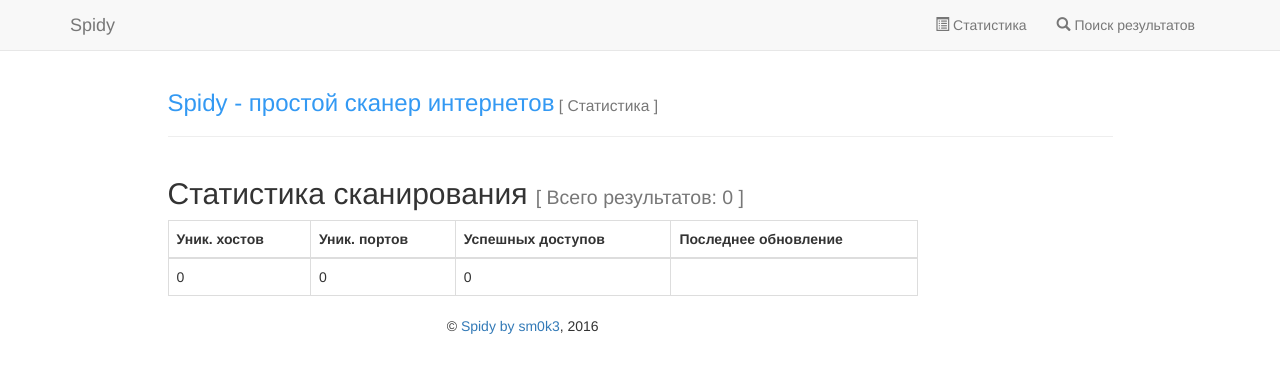
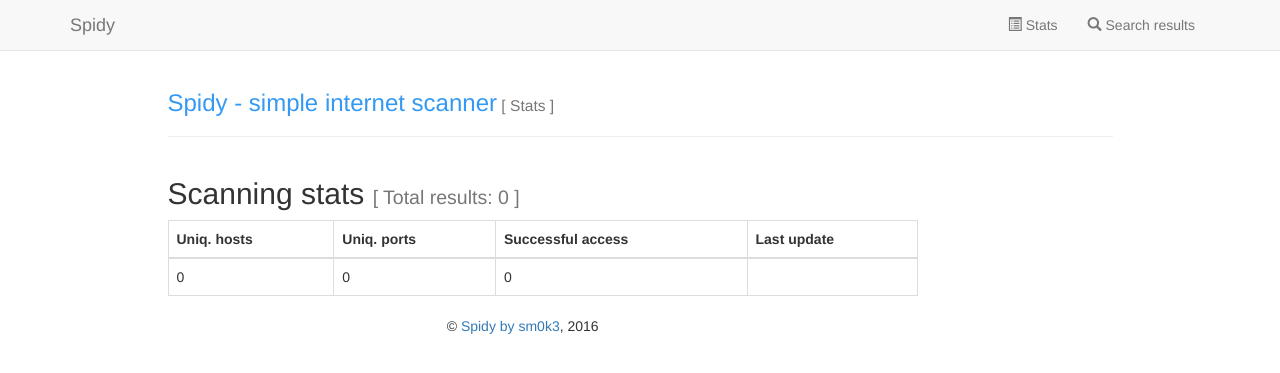
Before and after one commit to sm0k3net/spidy, a PHP site: page /index.php in a window 1280 px wide. Shown: the top 373 px of the page. Run offline with PHP 8.4, Linux system fonts and the light colour scheme; data that the repository does not hold is empty.

Commit message:
Updated GUI
language changed from Russian to English

```diff
--- a/web_panel/index.php
+++ b/web_panel/index.php
@@ -41,8 +41,8 @@
         </div>
         <div id="navbar" class="navbar-collapse collapse">
           <ul class="nav navbar-nav pull-right">
-            <li><a href="index.php"><span class="glyphicon glyphicon-list-alt" aria-hidden=""></span> Статистика</a></li>
-            <li><a href="index.php?p=search"><span class="glyphicon glyphicon-search" aria-hidden=""></span> Поиск результатов</a></li>
+            <li><a href="index.php"><span class="glyphicon glyphicon-list-alt" aria-hidden=""></span> Stats</a></li>
+            <li><a href="index.php?p=search"><span class="glyphicon glyphicon-search" aria-hidden=""></span> Search results</a></li>
           </ul>
         </div>
       </div>
@@ -50,15 +50,15 @@
 <?php
 $page_detect = $_SERVER[REQUEST_URI];
 $page_search = $_SERVER["PHP_SELF"]."?p=search";
-if($page_detect == $page_search) { $page = "Поиск по базе"; }
-else { $page = "Статистика"; }
+if($page_detect == $page_search) { $page = "Search in database"; }
+else { $page = "Stats"; }
 ?>
 
 <div class="container">
 <div class="row">
 <div class="col-lg-10 col-lg-offset-1">
 
-<h3 style="color: #3399f3;">Spidy - простой сканер интернетов<small> [ <?php echo $page; ?> ]</small></h3>
+<h3 style="color: #3399f3;">Spidy - simple internet scanner<small> [ <?php echo $page; ?> ]</small></h3>
 <hr />
 </div>
 <?php
@@ -77,21 +77,21 @@ $last_date = mysql_fetch_row($last_update);
 
 ?>
 <div class="col-lg-8 col-lg-offset-1">
-  <h2>Статистика сканирования <small>[ Всего результатов: <?php echo $total_result[0]; ?> ]</small></h2>
+  <h2>Scanning stats <small>[ Total results: <?php echo $total_result[0]; ?> ]</small></h2>
   <table class="table table-bordered">
-    <thead><tr><th>Уник. хостов</th><th>Уник. портов</th><th>Успешных доступов</th><th>Последнее обновление</th></tr></thead>
+    <thead><tr><th>Uniq. hosts</th><th>Uniq. ports</th><th>Successful access</th><th>Last update</th></tr></thead>
     <tbody>
       <tr><td><?echo $uniq_hosts[0];?></td><td><?echo $uniq_ports[0];?></td><td><?echo $uniq_banners[0];?></td><td><?echo $last_date[0];?></td></tr>
   </tbody></table>
 </div>
 <?php } else {?>
 <div class="col-lg-8 col-lg-offset-1">
-  <h2>Поиск по базе данных</h2>
+  <h2>Database search</h2>
   <form action="<?echo $page_search;?>" method="post" role="form">
-    <input type="text" name="port"  value="" placeholder="Порт" />
-    <input type="text" name="host"  value="" placeholder="Хост" />
-      Показывать только успешные попытки <input type="checkbox" name="success" value="success" />
-    <input type="submit" value="Найти" class="form-control" />
+    <input type="text" name="port"  value="" placeholder="Port" />
+    <input type="text" name="host"  value="" placeholder="Host" />
+      Show only successful attempts <input type="checkbox" name="success" value="success" />
+    <input type="submit" value="Find" class="form-control" />
   </form>
 <hr />
 <?php
@@ -103,7 +103,7 @@ $success = mysql_real_escape_string($_POST['success']);
 if(!empty($port) || !empty($host)) {
 
   echo "<table class='table table-bordered'>";
-  echo "<thead><tr><th>Хосты</th><th>Порты</th><th>Статус</th><th>Дата</th></tr></thead>";
+  echo "<thead><tr><th>Hosts</th><th>Ports</th><th>State</th><th>Date</th></tr></thead>";
   echo "<tbody>";
 
 $search_query = mysql_query("SELECT * FROM test_scan WHERE host LIKE '$host' and banner LIKE '%{$success}%' OR port = '$port' AND banner LIKE '%{$success}%'");
```
